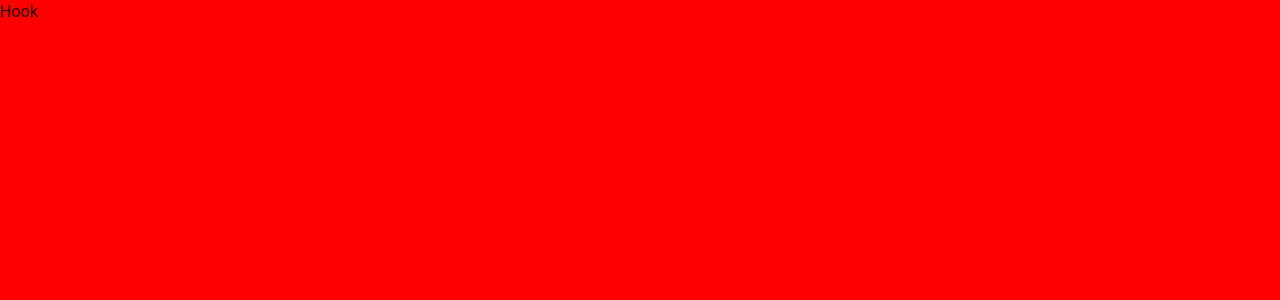
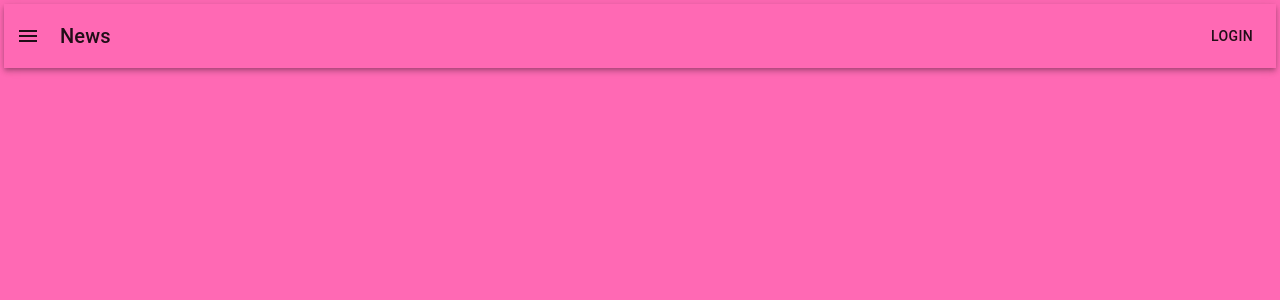
Before and after one commit to kazuohagy/Interface-Facebook, a React (Create React App) app: page / in a window 1280 px wide. Shown: the top 300 px of the page. Built offline with nearby package versions, Linux system fonts and the light colour scheme.

Commit message:
Icone adicionado

```diff
--- a/package.json
+++ b/package.json
@@ -5,6 +5,7 @@
   "dependencies": {
     "@emotion/react": "^11.7.1",
     "@emotion/styled": "^11.6.0",
+    "@mui/icons-material": "^5.3.1",
     "@mui/material": "^5.3.1",
     "@mui/styles": "^5.3.0",
     "@testing-library/jest-dom": "^5.16.1",
--- a/src/App.js
+++ b/src/App.js
@@ -11,6 +11,7 @@
 
 function App() {
   const theme = createTheme({
+    spacing: 4,
     palette: {
       primary: {
         main: "#FF69B4",
@@ -20,7 +21,11 @@
       },
     },
   });
-  return <Home />;
+  return (
+    <ThemeProvider theme={theme}>
+      <Home />{" "}
+    </ThemeProvider>
+  );
 }
 
 export default App;
--- a/src/Home.js
+++ b/src/Home.js
@@ -1,15 +1,47 @@
 import * as React from "react";
 import { makeStyles } from "@mui/styles";
-import { Button } from "@mui/material";
+import MenuIcon from "@mui/icons-material/Menu";
+import {
+  AppBar,
+  Button,
+  Box,
+  Toolbar,
+  IconButton,
+  Typography,
+} from "@mui/material";
 
-const useStyles = makeStyles({
+const useStyles = makeStyles((theme) => ({
   root: {
-    background: "red",
+    background: theme.palette.primary.main,
+    padding: theme.spacing(),
     height: "100vh",
   },
-});
+}));
 
 export default function Home() {
   const classes = useStyles();
-  return <div className={classes.root}>Hook</div>;
+  return (
+    <div className={classes.root}>
+      {" "}
+      <Box sx={{ flexGrow: 1 }}>
+        <AppBar position="static">
+          <Toolbar>
+            <IconButton
+              size="large"
+              edge="start"
+              color="inherit"
+              aria-label="menu"
+              sx={{ mr: 2 }}
+            >
+              <MenuIcon />
+            </IconButton>
+            <Typography variant="h6" component="div" sx={{ flexGrow: 1 }}>
+              News
+            </Typography>
+            <Button color="inherit">Login</Button>
+          </Toolbar>
+        </AppBar>
+      </Box>
+    </div>
+  );
 }
```
Also changed, not shown: 1 other file (tests, documents, lock files or other folders).
